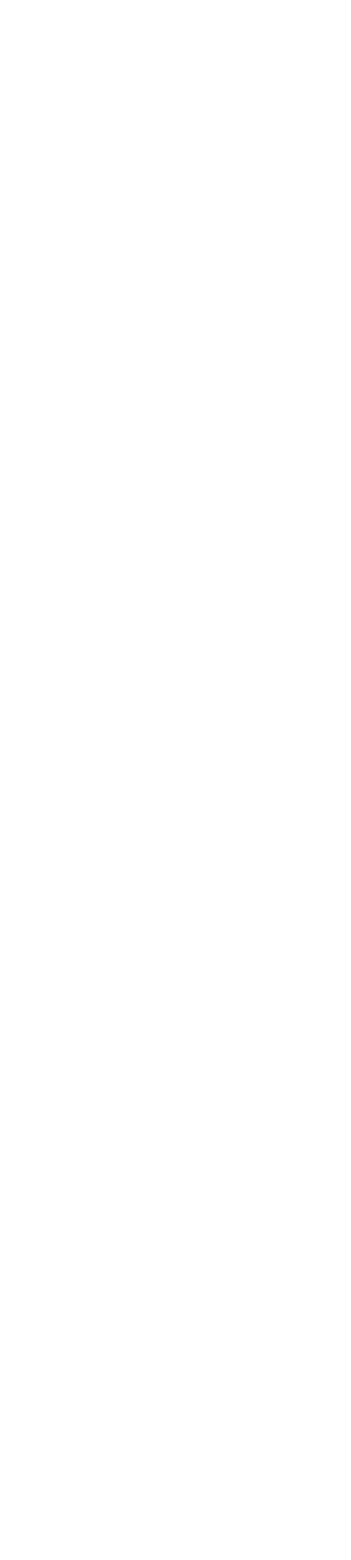
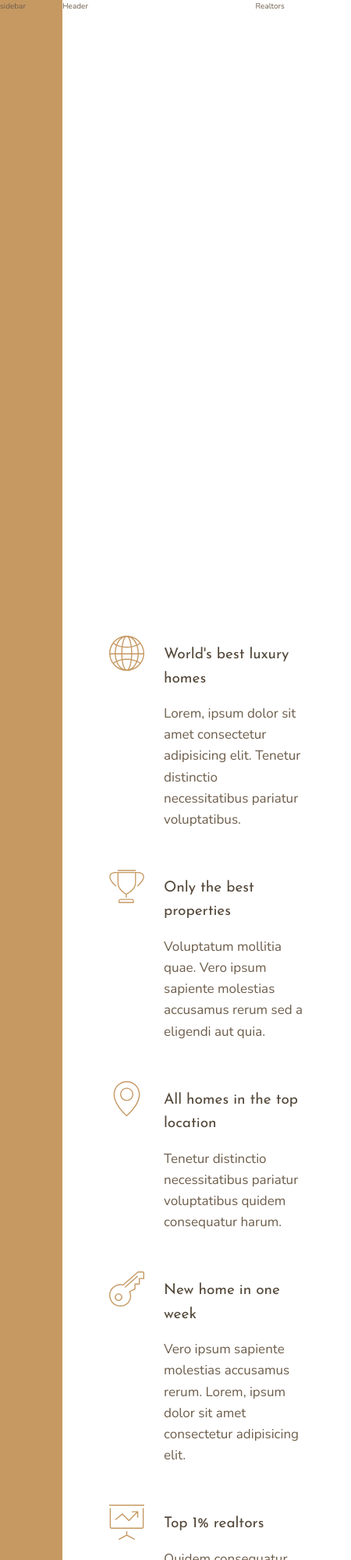
Before and after one commit to meharpreetsingh/nexter, a website: page index.html in a window 390 px wide. Shown: the top 2000 px of the page at 78% size, 450 px wide, since content can reach past the window. Before the commit the page ends 844 px from the top, so only its background shows below. Drawn offline with nearby package versions, Linux system fonts and the light colour scheme; files that its build step writes are made by us from their sources.

Commit message:
Add responsive features section

```diff
--- a/index.html
+++ b/index.html
@@ -1,17 +1,100 @@
 <!DOCTYPE html>
 <html lang="en">
+
 <head>
     <meta charset="UTF-8">
     <meta name="viewport" content="width=device-width, initial-scale=1.0">
     <meta http-equiv="X-UA-Compatible" content="ie=edge">
 
     <link href="https://fonts.googleapis.com/css?family=Josefin+Sans:300,400,400i|Nunito:300,300i" rel="stylesheet">
-        <link rel="stylesheet" href="css/style.css">
-        <link rel="shortcut icon" type="image/png" href="img/favicon.png">
+    <link rel="stylesheet" href="resources/css/style.css">
+    <link rel="shortcut icon" type="image/png" href="resources/img/favicon.png">
 
-        <title>nexter &mdash; your home, your freedom</title>
+    <title>Nexter &mdash; your home, your freedom</title>
 </head>
+
 <body class="container">
+    <div class="sidebar">
+        sidebar
+    </div>
 
+    <header class="header">
+        Header
+    </header>
+
+    <div class="realtors">
+        Realtors
+    </div>
+
+    <section class="features">
+        <div class="feature">
+            <svg class="feature__icon">
+                <use xlink:href="resources/img/sprite.svg#icon-global"></use>
+            </svg>
+            <h4 class="heading-4 heading-4--dark">World's best luxury homes</h4>
+            <p class="feature__text">Lorem, ipsum dolor sit amet consectetur adipisicing elit. Tenetur distinctio
+                necessitatibus pariatur voluptatibus.</p>
+        </div>
+        <div class="feature">
+            <svg class="feature__icon">
+                <use xlink:href="resources/img/sprite.svg#icon-trophy"></use>
+            </svg>
+            <h4 class="heading-4 heading-4--dark">Only the best properties</h4>
+            <p class="feature__text">Voluptatum mollitia quae. Vero ipsum sapiente molestias accusamus rerum sed a
+                eligendi aut quia.</p>
+        </div>
+        <div class="feature">
+            <svg class="feature__icon">
+                <use xlink:href="resources/img/sprite.svg#icon-map-pin"></use>
+            </svg>
+            <h4 class="heading-4 heading-4--dark">All homes in the top location</h4>
+            <p class="feature__text">Tenetur distinctio necessitatibus pariatur voluptatibus quidem consequatur harum.
+            </p>
+        </div>
+        <div class="feature">
+            <svg class="feature__icon">
+                <use xlink:href="resources/img/sprite.svg#icon-key"></use>
+            </svg>
+            <h4 class="heading-4 heading-4--dark">New home in one week</h4>
+            <p class="feature__text">Vero ipsum sapiente molestias accusamus rerum. Lorem, ipsum dolor sit amet
+                consectetur adipisicing elit.</p>
+        </div>
+        <div class="feature">
+            <svg class="feature__icon">
+                <use xlink:href="resources/img/sprite.svg#icon-presentation"></use>
+            </svg>
+            <h4 class="heading-4 heading-4--dark">Top 1% realtors</h4>
+            <p class="feature__text">Quidem consequatur harum, voluptatum mollitia quae. Tenetur distinctio
+                necessitatibus pariatur voluptatibus.</p>
+        </div>
+        <div class="feature">
+            <svg class="feature__icon">
+                <use xlink:href="resources/img/sprite.svg#icon-lock"></use>
+            </svg>
+            <h4 class="heading-4 heading-4--dark">Secure payments on nexter</h4>
+            <p class="feature__text">Pariatur voluptatibus quidem consequatur harum, voluptatum mollitia quae.</p>
+        </div>
+    </section>
+
+    <div class="story__pictures">
+        Story Pictures
+    </div>
+
+    <div class="story__content">
+        Story content
+    </div>
+
+    <section class="homes">
+        Homes
+    </section>
+
+    <section class="gallery">
+        gallery
+    </section>
+
+    <footer class="footer">
+        footer
+    </footer>
 </body>
+
 </html>
--- a/package.json
+++ b/package.json
@@ -4,10 +4,9 @@
   "description": "Nexter Webpage",
   "main": "index.js",
   "scripts": {
-    "watch:sass": "node-sass resources/sass/main.scss resources/css/style.css -w",
+    "watch:sass": "sass resources/sass/main.scss resources/css/style.css -w",
     "devserver": "live-server",
     "start": "npm-run-all --parallel devserver watch:sass",
-
     "compile:sass": "sass resources/sass/main.scss resources/css/style.comp.css",
     "prefix:css": "postcss --use autoprefixer -b 'last versions' resources/css/style.comp.css -o resources/css/style.prefix.css",
     "compress:css": "uglifycss resources/css/style.prefix.css > resources/css/style.css",
--- a/resources/sass/_base.scss
+++ b/resources/sass/_base.scss
@@ -13,3 +13,35 @@ $color-grey-dark-2: #6D5D4B;
 // FONT VARIABLES
 $font-primary: 'Nunito', sans-serif;
 $font-display: 'Josefin Sans', sans-serif;
+
+
+
+////////////////////////////
+///// BASIC CSS RESET
+
+*,
+*::after,
+*::before{
+    margin: 0;
+    padding: 0;
+    box-sizing: inherit;
+}
+
+html{
+    font-size: 62.5%;  // 1 rem = 10 px
+    box-sizing: border-box;
+}
+
+body{
+    font-family: $font-primary;
+    font-weight: 300;
+    line-height: 1.6;
+    color: $color-grey-dark-2;
+
+}
+
+.container{
+    display: grid;
+    grid-template-rows: 80vh min-content 40vw repeat(3, min-content);
+    grid-template-columns: [sidebar-start] 8rem [sidebar-end full-start] minmax(6rem, 1fr) [center-start] repeat(8, [col-start] minmax(min-content, 14rem) [col-end] ) [center-end] minmax(6rem, 1fr) [full-end];
+}
--- a/resources/sass/_features.scss
+++ b/resources/sass/_features.scss
@@ -0,0 +1,31 @@
+.features {
+  grid-column: center-start / center-end;
+
+  margin: 15rem 0;
+
+  display: grid;
+  grid-template-columns: repeat(auto-fit, minmax(25rem, 1fr));
+  grid-gap: 6rem;
+  align-items: start;
+}
+
+.feature {
+  display: grid;
+  grid-template-columns: min-content 1fr;
+  grid-row-gap: 1.5rem;
+  grid-column-gap: 2.5rem;
+
+  &__icon {
+    fill: $color-primary;
+    width: 4.5rem;
+    height: 4.5rem;
+
+    grid-row: 1 / span 2;
+
+    transform: translateY(-1rem);
+  }
+
+  &__text {
+    font-size: 1.7rem;
+  }
+}
--- a/resources/sass/_footer.scss
+++ b/resources/sass/_footer.scss
@@ -0,0 +1,3 @@
+.footer {
+    grid-column: full-start / full-end;
+}
--- a/resources/sass/_gallery.scss
+++ b/resources/sass/_gallery.scss
@@ -0,0 +1,3 @@
+.gallery{
+    grid-column: full-start / full-end;
+}
--- a/resources/sass/_header.scss
+++ b/resources/sass/_header.scss
@@ -0,0 +1,3 @@
+.header{
+    grid-column: full-start / col-end 6;
+}
--- a/resources/sass/_homes.scss
+++ b/resources/sass/_homes.scss
@@ -0,0 +1,3 @@
+.homes{
+    grid-column: center-start / center-end;
+}
--- a/resources/sass/_realtors.scss
+++ b/resources/sass/_realtors.scss
@@ -0,0 +1,3 @@
+.realtors{
+grid-column: col-start 7 / full-end;
+}
--- a/resources/sass/_sidebar.scss
+++ b/resources/sass/_sidebar.scss
@@ -0,0 +1,5 @@
+.sidebar{
+    background-color: $color-primary;
+    grid-column: sidebar-start / sidebar-end;
+    grid-row: 1 / -1;
+}
--- a/resources/sass/_story.scss
+++ b/resources/sass/_story.scss
@@ -0,0 +1,8 @@
+.story{
+    &__pictures{
+        grid-column: full-start / col-end 4;
+    }
+    &__content{
+        grid-column: col-start 5 / full-end;
+    }
+}
--- a/resources/sass/_typography.scss
+++ b/resources/sass/_typography.scss
@@ -0,0 +1,29 @@
+%heading {
+  font-family: $font-display;
+  font-weight: 400;
+}
+
+.heading-1 {
+  @extend %heading;
+}
+
+.heading-2 {
+  @extend %heading;
+}
+
+.heading-3 {
+  @extend %heading;
+}
+
+.heading-4 {
+  @extend %heading;
+
+  font-size: 1.9rem;
+
+  &--light {
+    color: $color-grey-light-1;
+  }
+  &--dark {
+    color: $color-grey-dark-1;
+  }
+}
```
Also changed, not shown: resources/css/style.comp.css (added), resources/css/style.css (added), 2 other files. Lines whose indentation alone changed are shown as unchanged.
